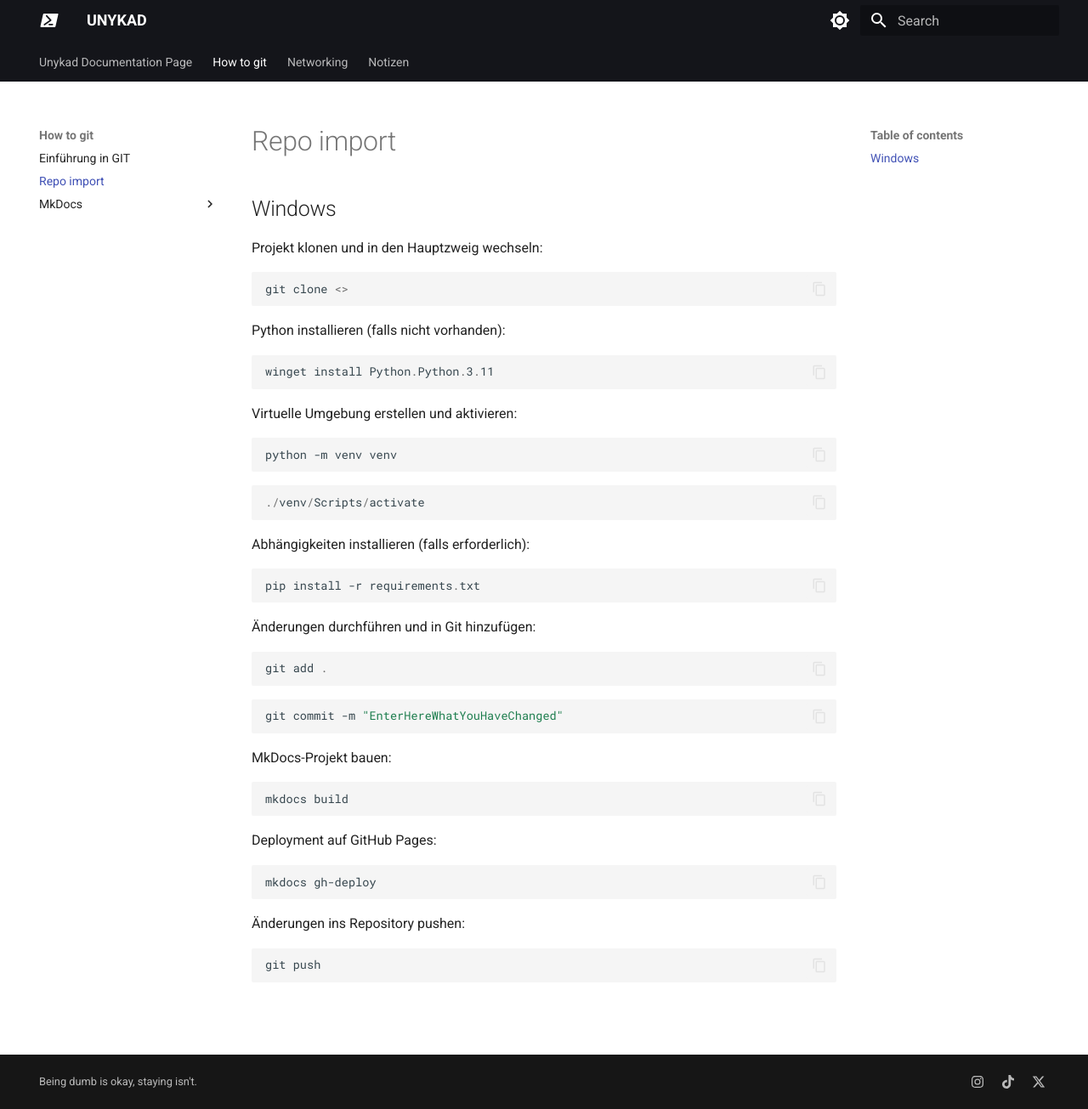
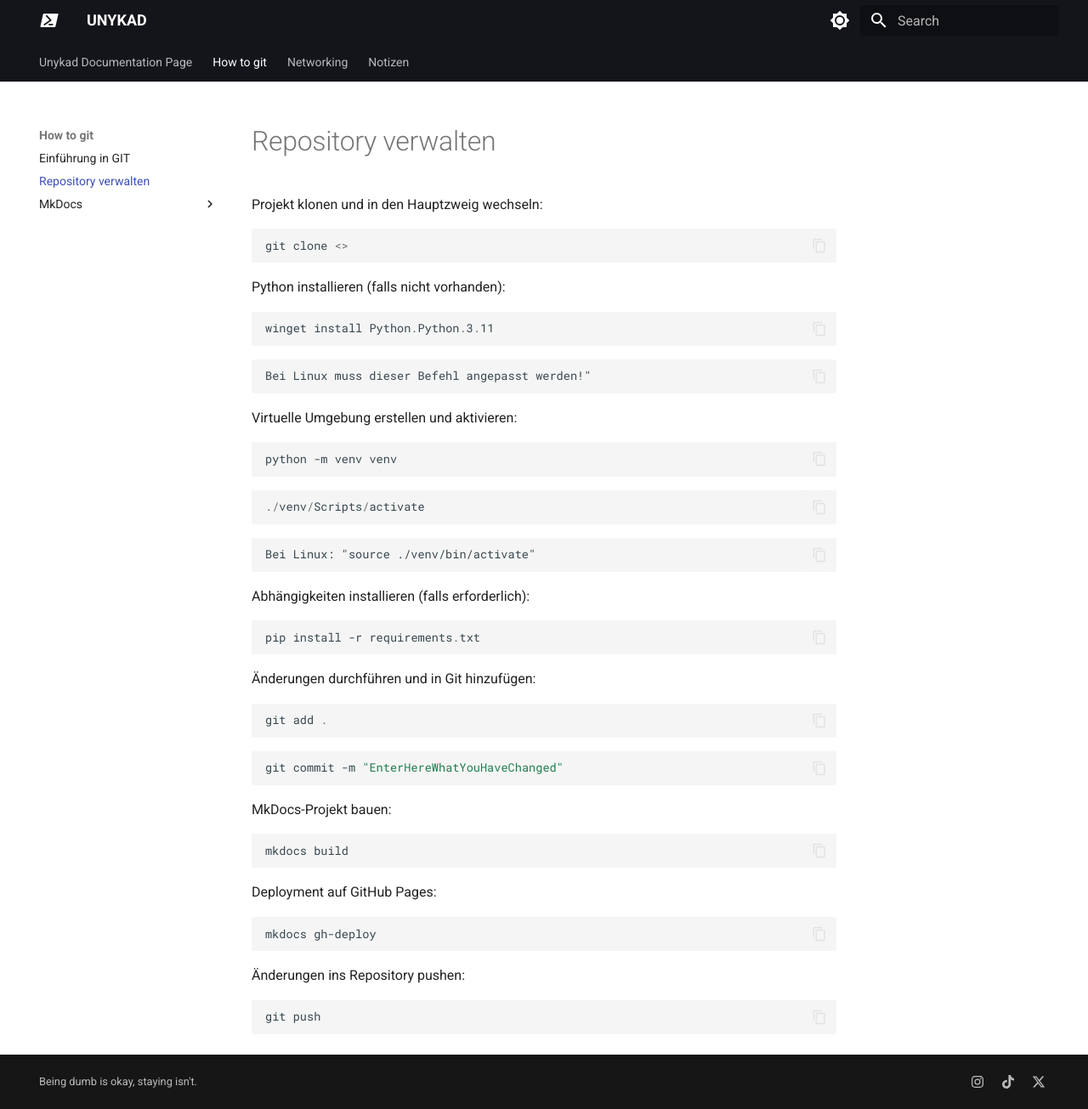
Before and after one commit to kuchapo/UNYKAD, an MkDocs documentation site: the page built from docs/How to git/repo_verwalten.md, in a window 1280 px wide and 1305 px high. Shown: the whole window at 85% size. Built offline with MkDocs 1.6.1 and Material for MkDocs 9.7.7, drawn with Linux system fonts in a browser that asks for light colours.

Commit message:
Repo verwalten hinzugefügt

````diff
--- a/docs/How to git/repo_import.md
+++ b/docs/How to git/repo_verwalten.md
@@ -1,5 +1,5 @@
-# Repo import
-## Windows
+# Repository verwalten
+
 Projekt klonen und in den Hauptzweig wechseln:
 ```powershell
 git clone <>
@@ -8,12 +8,18 @@ Python installieren (falls nicht vorhanden):
 ```powershell
 winget install Python.Python.3.11
 ```
+```info
+Bei Linux muss dieser Befehl angepasst werden!"
+```
 Virtuelle Umgebung erstellen und aktivieren:
 ```powershell
 python -m venv venv
 ```
 ```powershell
 ./venv/Scripts/activate
+```
+```info
+Bei Linux: "source ./venv/bin/activate"
 ```
 Abhängigkeiten installieren (falls erforderlich):
 ```powershell
````
Also changed, not shown: Linux/einrichtung.md (added, +28 -0 lines).
